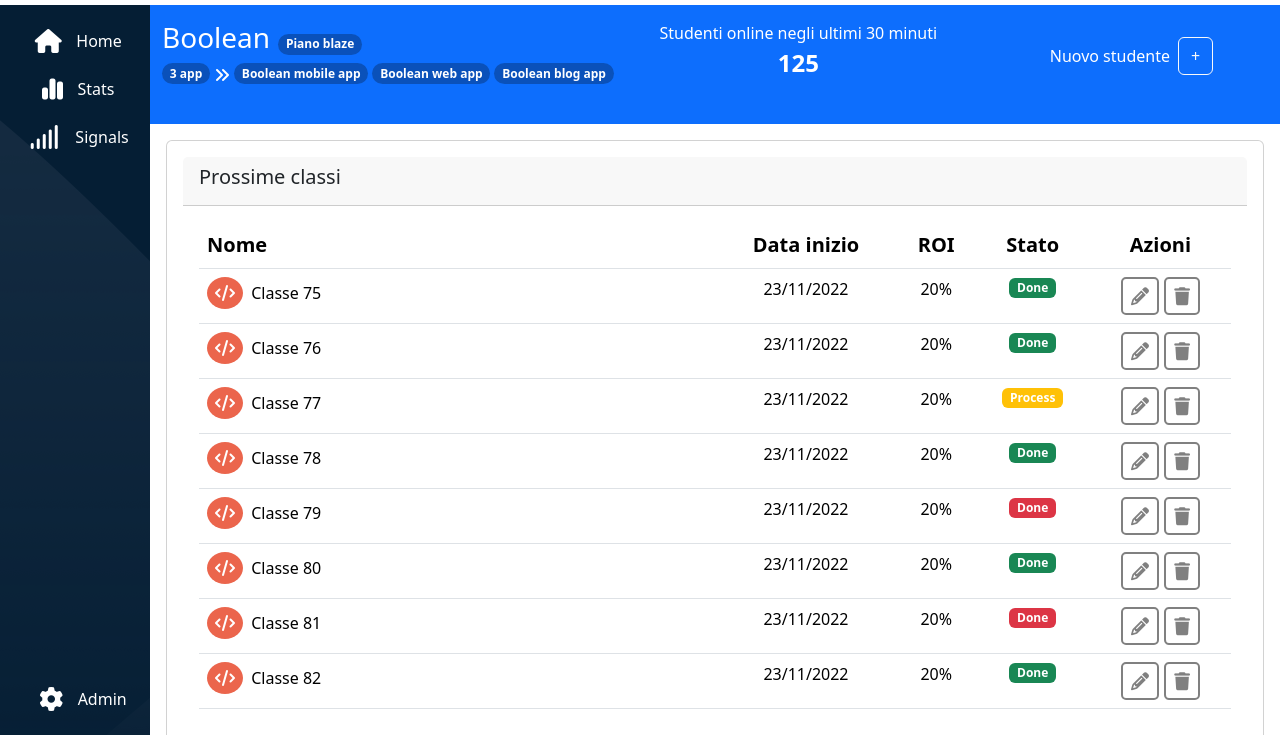
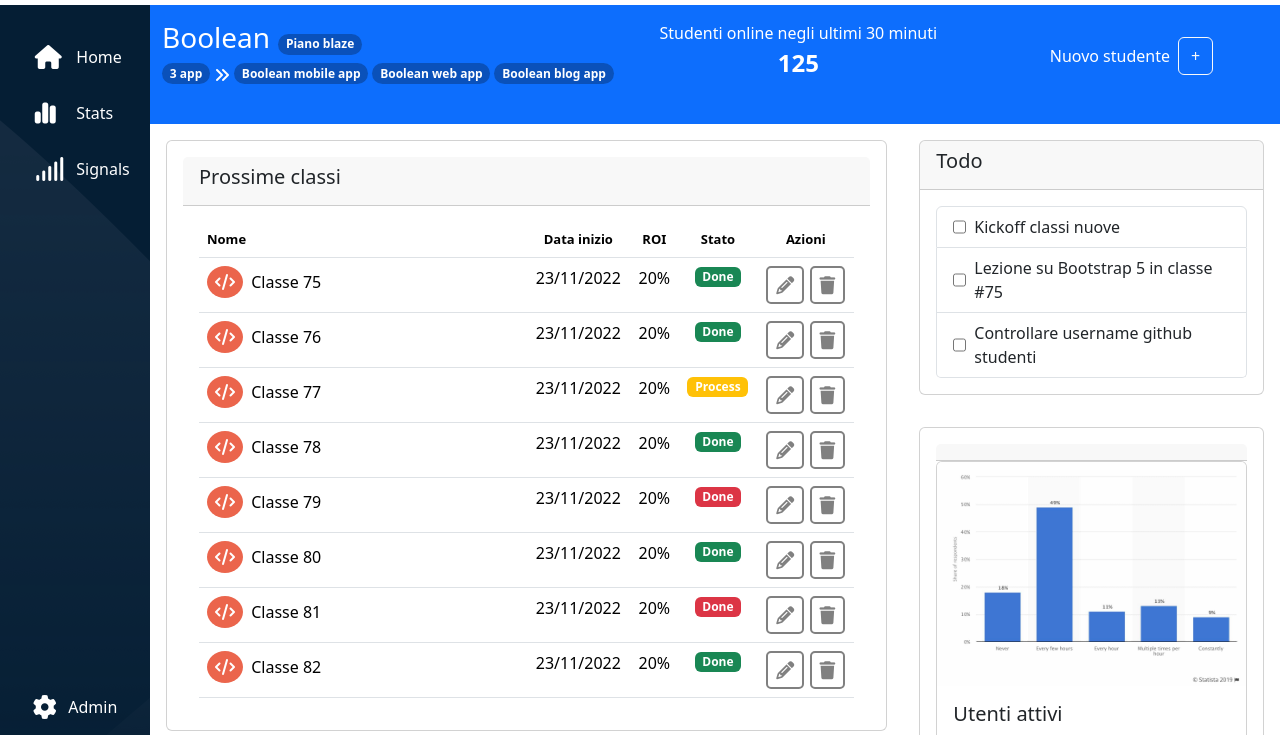
Before and after one commit to danielplebani/html-css-bootstrap-dashboard, a plain HTML site: page index.html in a window 1280 px wide. Shown: the part 65-800 px from the top of the page. Drawn offline with nearby package versions, Linux system fonts and the light colour scheme.

Commit message:
responsive

```diff
--- a/index.html
+++ b/index.html
@@ -21,7 +21,7 @@
           <img src="./img/logo.svg" alt="logo" class="d-none d-lg-block">
         </div>
 
-        <div class="col-10 col-lg-9 col-xxl-10">
+        <div class="col-9 col-sm-10 col-lg-9 col-xxl-10">
           <nav class="navbar">
             <form class="container-fluid ">
               <div class="input-group">
@@ -59,24 +59,24 @@
 
         <div class="d-flex flex-column align-items-center pt-4">
 
-          <div class="mb-4 d-flex">
+          <div class="bg_white p-3 d-flex w-75">
             <i class="col-5 fa-solid fa-house fs-4"></i>
             <span class="d-none d-lg-block ms-2">Home</span>
           </div>
 
-          <div class="mb-4 d-flex">
+          <div class="bg_white p-3 d-flex w-75">
             <i class="col-5 fa-solid fa-chart-simple fs-4"></i>
             <span class="d-none d-lg-block ms-2">Stats</span>
           </div>
 
-          <div class="d-flex">
+          <div class="bg_white d-flex p-3 w-75">
             <i class="col-5 fa-solid fa-signal fs-4"></i>
             <span class="d-none d-lg-block ms-2">Signals</span>
           </div>
 
         </div>
 
-        <div class="ps-3 pb-4 d-lg-flex justify-content-center">
+        <div class="bg_white p-3 d-lg-flex justify-content-center">
 
           <i class="col-2 fa-solid fa-gear fs-4"></i>
 
@@ -207,8 +207,8 @@
             </div>
           </section>
 
-          <div>
-
+          <div class="d-lg-flex">
+            <div class="col-lg-8">
               <section class="class p-3">
 
             <div class="card p-3">
@@ -220,11 +220,9 @@
                   <table class="table table-hover">
                       <thead>
                         <tr>
-                          <th class="col-6 col-md-4 col-lg-6">Nome</th>
-                          <div class="d-none d-md-flex">
-                            <th class="text-center">Data inizio</th>
-                            <th class="text-center">ROI</th>
-                          </div>
+                          <th class="col-5 col-md-4 col-lg-6">Nome</th>
+                            <th class="text-center d-none d-md-table-cell">Data inizio</th>
+                            <th class="text-center d-none d-md-table-cell">ROI</th>
                           <th class="text-center">Stato</th>
                           <th class="text-center">Azioni</th>
                         </tr>
@@ -237,15 +235,15 @@
                           Classe 75
                         </td>
 
-                        <div class="d-none d-flex">
-                          <td class="fs-6 text-center">
+
+                        <td class="fs-6 text-center d-none d-md-table-cell">
                             23/11/2022
                         </td>
 
-                          <td class="fs-6 text-center">
+                        <td class="fs-6 text-center d-none d-md-table-cell">
                             20%
                         </td>
-                        </div>
+
 
                         <td class="text-center">
                           <h6><span class="badge bg-success">Done</span></h6>
@@ -263,15 +261,15 @@
                           Classe 76
                         </td>
 
-                        <div class="d-none d-flex">
-                          <td class="fs-6 text-center">
+
+                        <td class="fs-6 text-center d-none d-md-table-cell">
                             23/11/2022
                         </td>
 
-                          <td class="fs-6 text-center">
+                        <td class="fs-6 text-center d-none d-md-table-cell">
                             20%
                         </td>
-                        </div>
+
 
                         <td class="text-center">
                           <h6><span class="badge bg-success">Done</span></h6>
@@ -289,15 +287,15 @@
                           Classe 77
                         </td>
 
-                        <div class="d-none d-flex">
-                          <td class="fs-6 text-center">
+
+                        <td class="fs-6 text-center d-none d-md-table-cell">
                             23/11/2022
                         </td>
 
-                          <td class="fs-6 text-center">
+                        <td class="fs-6 text-center d-none d-md-table-cell">
                             20%
                         </td>
-                        </div>
+
 
                         <td class="text-center">
                           <h6><span class="badge bg-warning">Process</span></h6>
@@ -315,15 +313,15 @@
                           Classe 78
                         </td>
 
-                        <div class="d-none d-flex">
-                          <td class="fs-6 text-center">
+
+                        <td class="fs-6 text-center d-none d-md-table-cell">
                             23/11/2022
                         </td>
 
-                          <td class="fs-6 text-center">
+                        <td class="fs-6 text-center d-none d-md-table-cell">
                             20%
                         </td>
-                        </div>
+
 
                         <td class="text-center">
                           <h6><span class="badge bg-success">Done</span></h6>
@@ -341,15 +339,15 @@
                           Classe 79
                         </td>
 
-                        <div class="d-none d-flex">
-                          <td class="fs-6 text-center">
+
+                        <td class="fs-6 text-center d-none d-md-table-cell">
                           23/11/2022
                         </td>
 
-                          <td class="fs-6 text-center">
+                        <td class="fs-6 text-center d-none d-md-table-cell">
                           20%
                         </td>
-                        </div>
+
 
                         <td class="text-center">
                           <h6><span class="badge bg-danger">Done</span></h6>
@@ -367,15 +365,15 @@
                           Classe 80
                         </td>
 
-                        <div class="d-none d-flex">
-                          <td class="fs-6 text-center">
+
+                        <td class="fs-6 text-center d-none d-md-table-cell">
                           23/11/2022
                         </td>
 
-                          <td class="fs-6 text-center">
+                        <td class="fs-6 text-center d-none d-md-table-cell">
                           20%
                         </td>
-                        </div>
+
 
                         <td class="text-center">
                           <h6><span class="badge bg-success">Done</span></h6>
@@ -393,15 +391,15 @@
                           Classe 81
                         </td>
 
-                        <div class="d-none d-flex">
-                          <td class="fs-6 text-center">
+
+                        <td class="fs-6 text-center d-none d-md-table-cell">
                           23/11/2022
                         </td>
 
-                          <td class="fs-6 text-center">
+                        <td class="fs-6 text-center d-none d-md-table-cell">
                           20%
                         </td>
-                        </div>
+
 
                         <td class="text-center">
                           <h6><span class="badge bg-danger">Done</span></h6>
@@ -419,15 +417,15 @@
                           Classe 82
                         </td>
 
-                        <div class="d-none d-flex">
-                          <td class="fs-6 text-center">
+
+                        <td class="fs-6 text-center d-none d-md-table-cell">
                           23/11/2022
                         </td>
 
-                          <td class="fs-6 text-center">
+                        <td class="fs-6 text-center d-none d-md-table-cell">
                           20%
                         </td>
-                        </div>
+
 
                         <td class="text-center">
                           <h6><span class="badge bg-success">Done</span></h6>
@@ -489,7 +487,9 @@
                 </div>
               </div>
               </section>
+            </div>
 
+            <div>
               <section class="todo p-3">
               <div class="card" style="width: 100%;">
                 <div class="card-header">
@@ -537,7 +537,7 @@
 
               </div>
               </section>
-
+            </div>
           </div>
 
         </section>
--- a/style.css
+++ b/style.css
@@ -2,6 +2,12 @@
     margin: 0;
     padding: 0;
     box-sizing: border-box;
+}
+
+/*utility*/
+.bg_white:hover{
+    background-color: rgba(255, 255, 255, 0.216);
+    cursor: pointer;
 }
 
 /*header*/
@@ -54,8 +60,12 @@ header #search::placeholder{
     color: black;
 }
 
-.class .table hr{
-    color: gray;
+.class .table th{
+    font-size: small;
+}
+
+.class .table tr{
+    cursor: pointer;
 }
 
 .class .table .fa-code{
@@ -70,14 +80,23 @@ header #search::placeholder{
     border-radius: 5px;
 }
 
-/*footer*/
+.table .fa-pencil:hover, .table .fa-trash:hover{
+    cursor: pointer;
+    color: white;
+    background-color: gray;
+}
+
+.todo ul:hover{
+    cursor: pointer;
+}
 
 /*responsive*/
-@media screen and (max-width:575px){
+@media screen and (max-width:768px){
 
     .new_student .offcanvas-end{
         width: 100%;
     }
+
 }
 
 
@@ -94,4 +113,6 @@ header #search::placeholder{
     .new_student .offcanvas-end{
         width: 700px;
     }
+
+
 }
```
Lines whose indentation alone changed are shown as unchanged.
